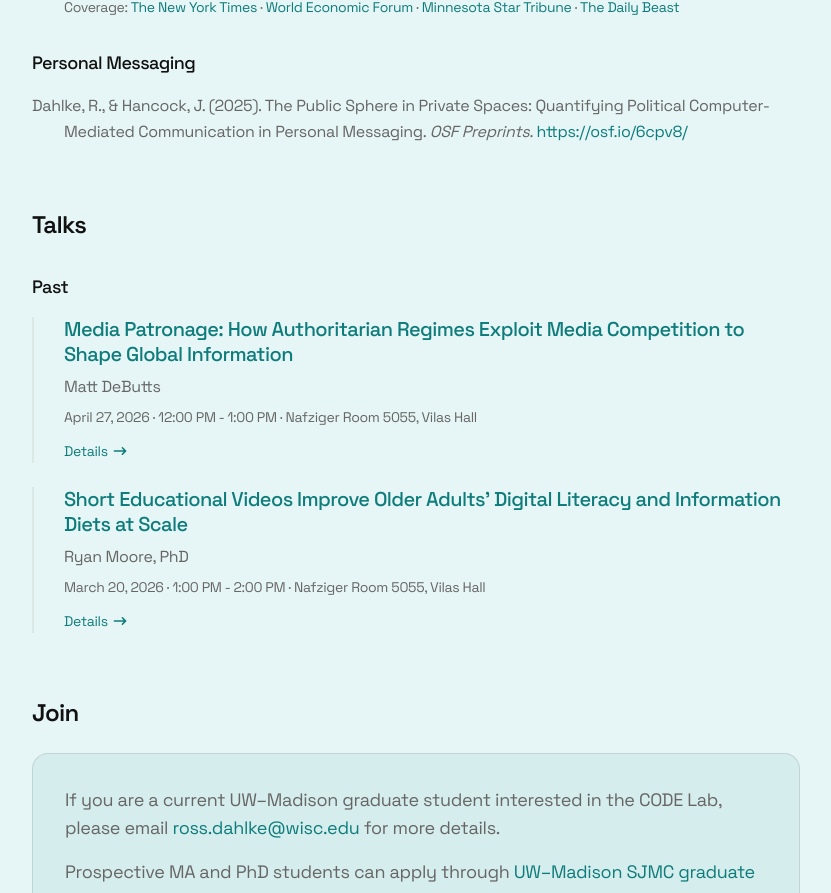
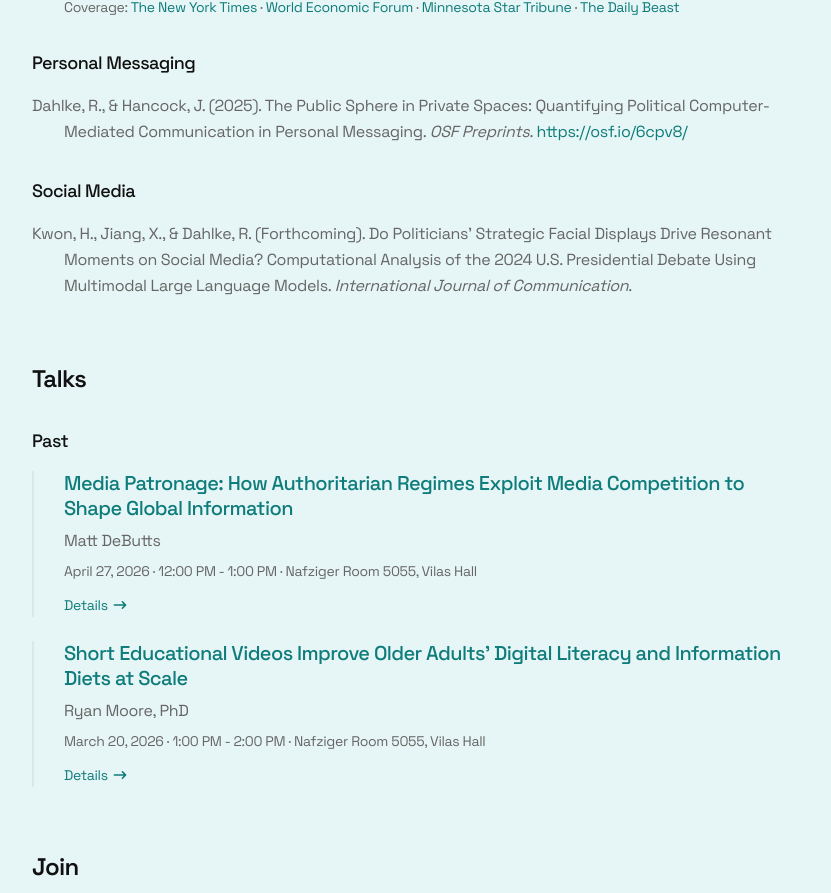
Before and after one commit to rossdahlke/personal-website, a Next.js app: page /code-lab in a window 1280 px wide. Shown: the part 3979-4872 px from the top of the page, without its empty margins (224-1055 px from the left). Built offline with nearby package versions, Linux system fonts and the light colour scheme.

Commit message:
Add Social Media section to CODE Lab publications with Kwon et al. debate facial displays paper

```diff
--- a/src/app/code-lab/page.tsx
+++ b/src/app/code-lab/page.tsx
@@ -127,9 +127,16 @@ export default function CodeLab() {
           </div>
 
           <h3 className="text-lg font-medium mb-4">Personal Messaging</h3>
+          <div className="space-y-4 mb-8">
+            <p className="text-base leading-relaxed pl-8 -indent-8">
+              Dahlke, R., &amp; Hancock, J. (2025). The Public Sphere in Private Spaces: Quantifying Political Computer-Mediated Communication in Personal Messaging. <em>OSF Preprints</em>. <a href="https://osf.io/6cpv8/" target="_blank" rel="noopener noreferrer">https://osf.io/6cpv8/</a>
+            </p>
+          </div>
+
+          <h3 className="text-lg font-medium mb-4">Social Media</h3>
           <div className="space-y-4">
             <p className="text-base leading-relaxed pl-8 -indent-8">
-              Dahlke, R., &amp; Hancock, J. (2025). The Public Sphere in Private Spaces: Quantifying Political Computer-Mediated Communication in Personal Messaging. <em>OSF Preprints</em>. <a href="https://osf.io/6cpv8/" target="_blank" rel="noopener noreferrer">https://osf.io/6cpv8/</a>
+              Kwon, H., Jiang, X., &amp; Dahlke, R. (Forthcoming). Do Politicians&apos; Strategic Facial Displays Drive Resonant Moments on Social Media? Computational Analysis of the 2024 U.S. Presidential Debate Using Multimodal Large Language Models. <em>International Journal of Communication</em>.
             </p>
           </div>
         </section>
```
